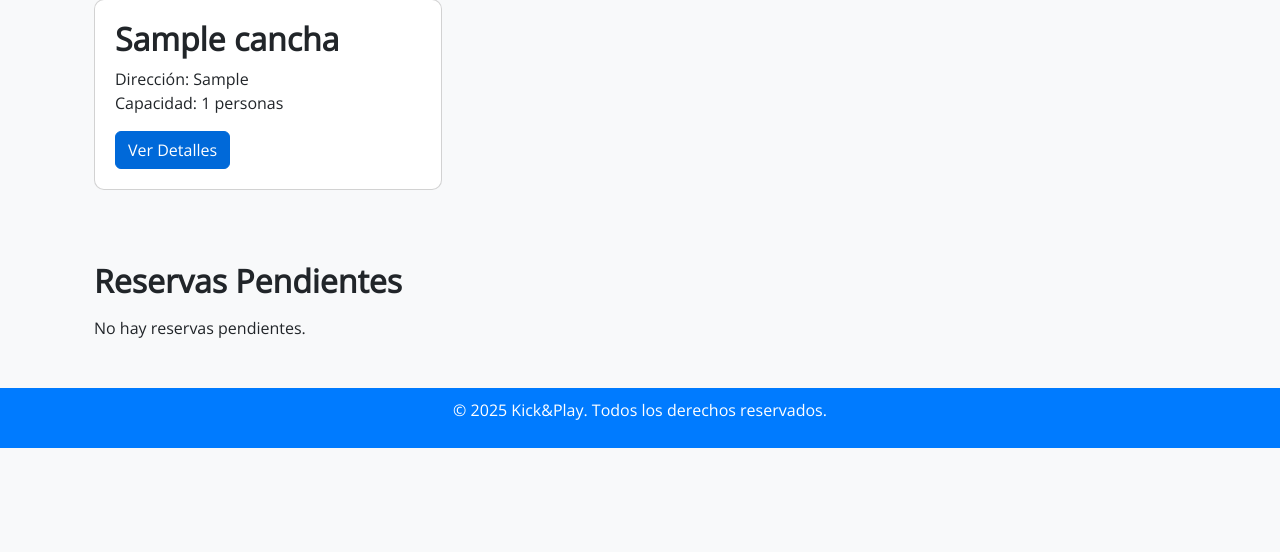
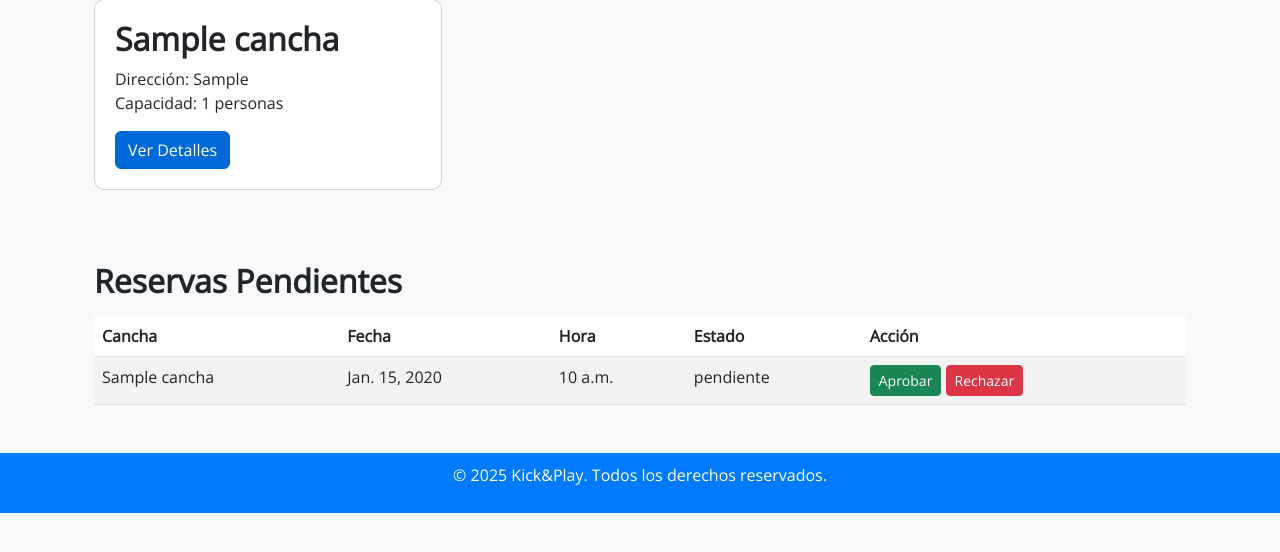
Before and after one commit to Frn14KV/kickandplay, a Django app: page /panel-dueno/ in a window 1280 px wide. Shown: the part 231-783 px from the top of the page. Run offline with Django 5.2, Linux system fonts and the light colour scheme; a user stored in the database is signed in; tables that the repository leaves empty hold one stand-in row (values such as "Sample post"); parts of the project's set-up code (start-up, migrations or seed data) failed here and were passed over.

Commit message:
Actualización del proyecto10

```diff
--- a/canchas/templates/panel_dueno.html
+++ b/canchas/templates/panel_dueno.html
@@ -46,8 +46,8 @@
                 {% for reserva in reservas %}
                 <tr>
                     <td>{{ reserva.cancha.nombre }}</td>
-                    <td>{{ reserva.fecha }}</td>
-                    <td>{{ reserva.hora }}</td>
+                    <td>{{ reserva.fecha_reserva }}</td>
+                    <td>{{ reserva.hora_inicio }}</td>
                     <td>{{ reserva.estado }}</td>
                     <td>
                         <form method="post" action="{% url 'aprobar_reserva' reserva.id %}" style="display:inline;">
--- a/canchas/views.py
+++ b/canchas/views.py
@@ -632,7 +632,7 @@ def panel_dueno(request):
         return render(request, '403.html')  # Mostrar un error si no es dueño
 
     canchas = Canchas.objects.filter(dueño=request.user)  # Obtener las canchas del dueño
-    reservas = Reserva.objects.filter(cancha__dueño=request.user, estado='Pendiente')  # Reservas pendientes
+    reservas = Reserva.objects.filter(cancha__dueño=request.user, estado='pendiente')  # Reservas pendientes
 
     context = {
         'canchas': canchas,
```
